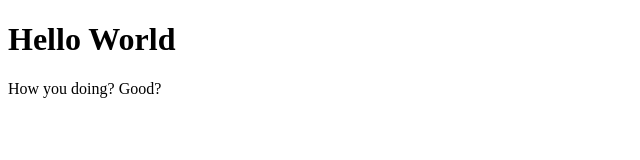
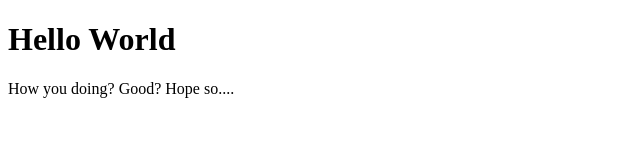
Before and after one commit to jkbull2014/GitVsCode-Gitty, a plain HTML site: page index.html in a window 1280 px wide. Shown: the full height of the page, 0-640 px from the left. Drawn offline with Linux system fonts and the light colour scheme.

Commit message:
Forth Commit

```diff
--- a/index.html
+++ b/index.html
@@ -8,6 +8,6 @@
 </head>
 <body>
     <h1>Hello World</h1>
-    <p>How you doing? Good?</p>
+    <p>How you doing? Good? Hope so....</p>
 </body>
 </html>
```
